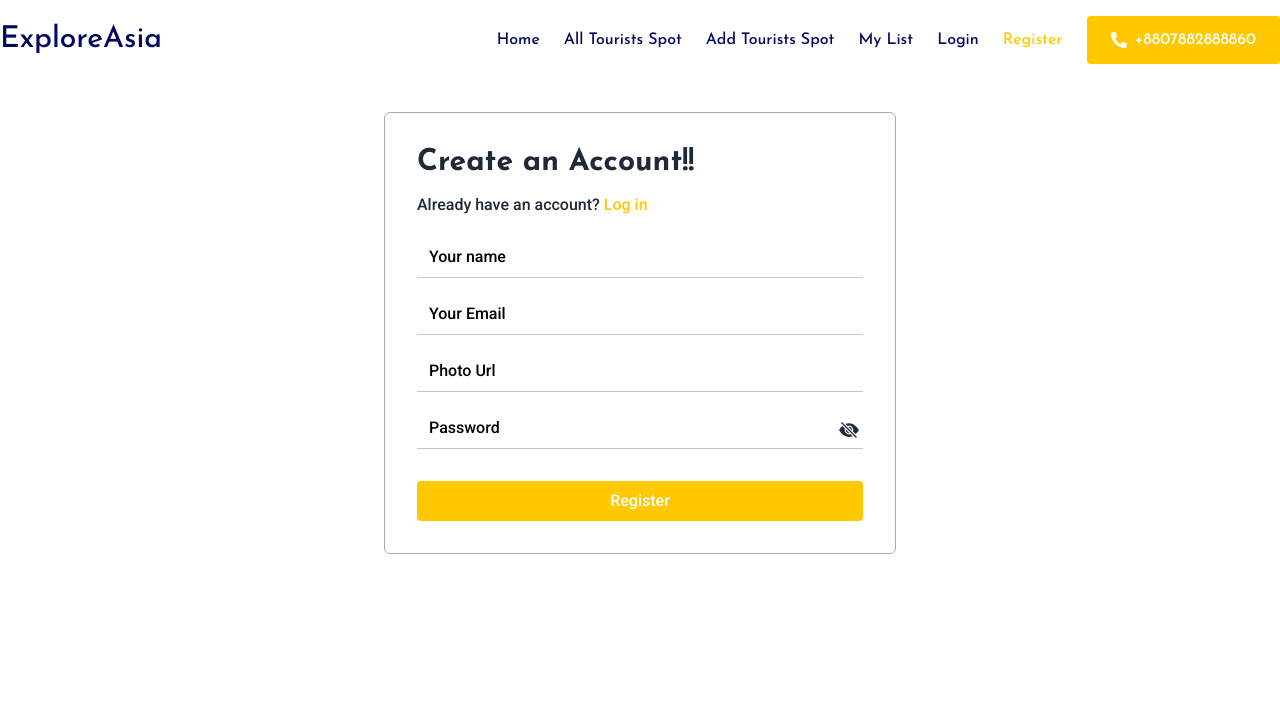
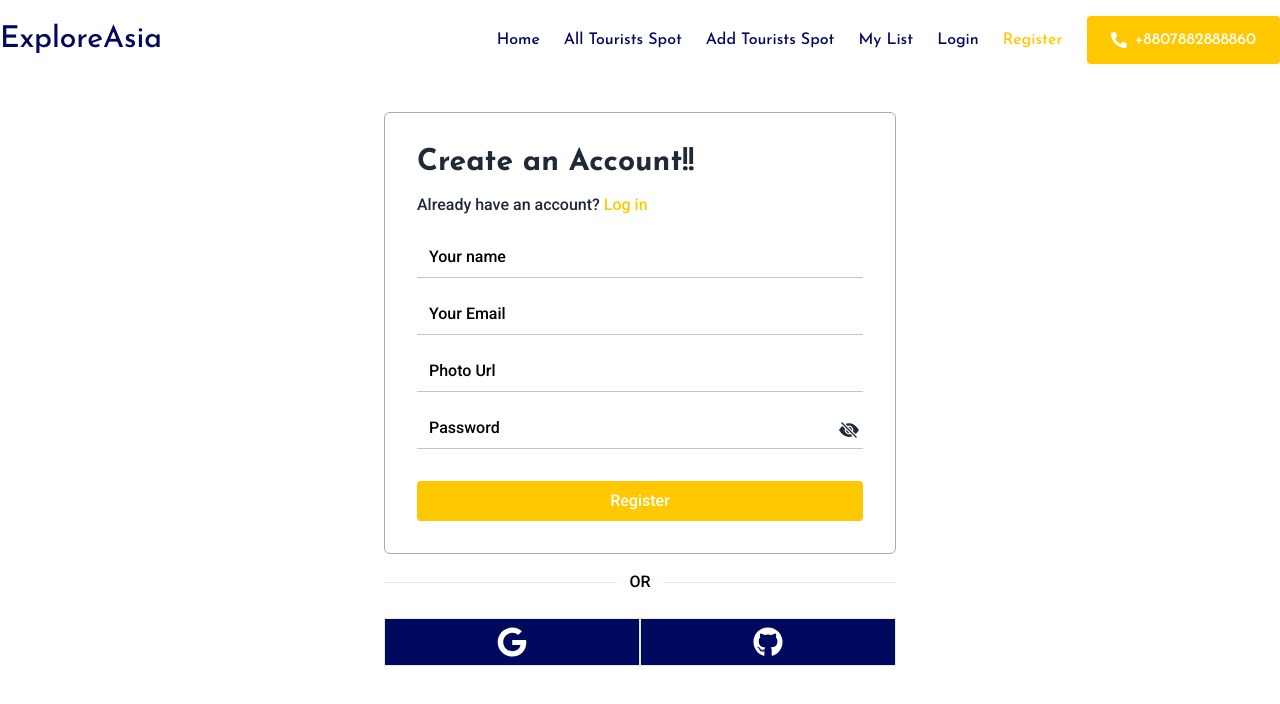
Before and after one commit to kamruzzamanbayezid/A10-tourism-management-website-client, a React (Vite) app: page /register in a window 1280 px wide. Shown: the top 704 px of the page. Built offline with nearby package versions, Linux system fonts and the light colour scheme; no server answers.

Commit message:
added social login

```diff
--- a/src/Components/Menubar/Menubar.jsx
+++ b/src/Components/Menubar/Menubar.jsx
@@ -1,11 +1,11 @@
-import { useContext, useState } from "react";
+import { useState } from "react";
 import { HiMenu, HiOutlineX } from "react-icons/hi";
 import { NavLink } from "react-router-dom";
-// import { AuthContent } from "../../Provider/AuthProvider/AuthProvider";
+import UseAuth from "../../Hooks/UseAuth";
 
 const Menubar = () => {
       const [menu, setMenu] = useState(false);
-      // const { user } = useContext(AuthContent);
+      const { user } = UseAuth();
       // console.log(user);
 
       const handleMenu = () => {
@@ -13,7 +13,7 @@ const Menubar = () => {
       }
 
       return (
-            <div className="bg-[#4C4C4C] w-full rounded mt-2">
+            <div className="bg-[#4C4C4C] w-full rounded mt-2 mb-8">
                   <div className="max-w-7xl mx-auto p-2">
                         <div className="flex justify-end items-center gap-2">
                               <div>
@@ -25,18 +25,18 @@ const Menubar = () => {
                               </div>
 
 
-                              {/* {
+                              {
                                     user && <div className="dropdown dropdown-end">
 
                                           <div tabIndex={0} className="w-12 rounded-full">
                                                 <img src={user.photoURL} className="rounded-full" />
                                           </div>
                                           <ul tabIndex={0} className="dropdown-content z-[1] p-3 shadow bg-base-100 rounded-box w-fit">
-                                                <li><a className="text-[#E7AB3C] mb-2">{user.displayName}</a></li>
-                                                <li><a className="text-[#E7AB3C]">{user.email}</a></li>
+                                                <li><a className="text-blue mb-2">{user.displayName}</a></li>
+                                                <li><a className="text-blue">{user.email}</a></li>
                                           </ul>
                                     </div>
-                              } */}
+                              }
 
                         </div>
                         <ul className={`${menu ? 'flex flex-col' : 'hidden'} text-[#FFF] font-medium mt-3`}>
--- /dev/null
+++ b/src/Components/SocialLogin/SocialLogin.jsx
@@ -0,0 +1,40 @@
+import toast from "react-hot-toast";
+import { FaGithub, FaGoogle } from "react-icons/fa";
+import UseAuth from "../../Hooks/UseAuth";
+
+
+const SocialLogin = () => {
+
+      const { googleLogin, githubLogin } = UseAuth();
+
+      const socialLogin = (media) => {
+            media()
+                  .then(() => {
+                        toast.success('Successfully Logged in!!')
+
+
+                  })
+                  .catch(error => {
+                        toast.error(error.message)
+                  })
+      }
+
+      return (
+            <div>
+                  <div className="my-6 gap-0 flex items-center">
+                        <button onClick={() => socialLogin(googleLogin)} aria-label="Login with Google" type="button" className=" flex items-center justify-center w-full py-2 space-x-4 border bg-[#00095E] focus:ring-2 focus:ring-offset-1 dark:border-gray-600 focus:dark:ring-violet-600">
+                              <FaGoogle className="text-3xl text-white" />
+
+                        </button>
+
+                        <button onClick={() => socialLogin(githubLogin)} aria-label="Login with GitHub" role="button" className="flex items-center justify-center w-full py-2 space-x-4 border focus:ring-2 focus:ring-offset-1 dark:border-gray-600 focus:dark:ring-violet-600 bg-[#00095E]">
+                              <FaGithub className="text-3xl text-white" />
+
+                        </button>
+
+                  </div>
+            </div>
+      );
+};
+
+export default SocialLogin;
--- /dev/null
+++ b/src/Hooks/UseAuth.jsx
@@ -0,0 +1,10 @@
+import { useContext } from "react";
+import { AuthContext } from "../Provider/AuthProvider";
+
+const UseAuth = () => {
+
+      const auth = useContext(AuthContext);
+      return auth;
+};
+
+export default UseAuth;
--- a/src/Pages/Register/Register.jsx
+++ b/src/Pages/Register/Register.jsx
@@ -1,14 +1,18 @@
-import { Link } from "react-router-dom";
+import { Link, useNavigate } from "react-router-dom";
 import { useForm } from "react-hook-form";
 import toast from "react-hot-toast";
 import { BsEyeFill, BsEyeSlashFill } from "react-icons/bs";
 import { useState } from "react";
 import CommonButton from "../../Components/CommonButton/CommonButton";
+import UseAuth from "../../Hooks/UseAuth";
+import SocialLogin from "../../Components/SocialLogin/SocialLogin";
 // import SocialLogin from ../../Components/SocialLogin/SocialLogin";
 
 const Register = () => {
 
       const [showPassword, setShowPassword] = useState(false);
+      const { createUser, userUpdate } = UseAuth();
+      const navigate = useNavigate();
 
       // using react hook form
       const { register, handleSubmit, formState: { errors } } = useForm()
@@ -25,6 +29,25 @@ const Register = () => {
             if (!/[a-z]/.test(password)) {
                   return toast.error('Password should have at least one lowercase letter!!')
             }
+
+            // crate user
+            createUser(email, password)
+                  .then(() => {
+
+                        // update profile
+                        userUpdate(name, url)
+                              .then(() => {
+                                    toast.success('User Create successfully!!');
+                                    navigate('/')
+                                    console.log('user agaya');
+                              })
+                              .catch(error => {
+                                    toast.error(error.message)
+                              })
+                  })
+                  .catch(error => {
+                        toast.error(error.message)
+                  })
 
       }
 
@@ -75,7 +98,15 @@ const Register = () => {
                               </form>
                         </div>
 
+                        <div className="px-4 lg:px-0">
+                              <div className="flex items-center w-full my-4">
+                                    <hr className="w-full dark:text-gray-600" />
+                                    <p className="px-3 dark:text-gray-600 text-[#000000] font-medium">OR</p>
+                                    <hr className="w-full dark:text-gray-600" />
+                              </div>
 
+                              <SocialLogin />
+                        </div>
 
                   </div>
             </div>
--- a/src/Provider/AuthProvider.jsx
+++ b/src/Provider/AuthProvider.jsx
@@ -1,7 +1,7 @@
 import PropTypes from 'prop-types';
 import { createContext, useEffect, useState } from 'react';
-import auth from '../Config/firebase.config';
 import { GithubAuthProvider, GoogleAuthProvider, createUserWithEmailAndPassword, onAuthStateChanged, signInWithEmailAndPassword, signInWithPopup, signOut, updateProfile } from 'firebase/auth';
+import auth from '../Config/Firebase.config';
 
 
 export const AuthContext = createContext(null);
--- a/src/Routs/Router.jsx
+++ b/src/Routs/Router.jsx
@@ -16,7 +16,8 @@ const router = createBrowserRouter([
                   {
                         path: '/register',
                         element: <Register />
-                  }
+                  },
+
             ]
       }
 ]);
--- a/src/config/Firebase.config.jsx
+++ b/src/config/Firebase.config.jsx
@@ -15,5 +15,4 @@ const app = initializeApp(firebaseConfig);
 const auth = getAuth(app);
 
 
-
 export default auth;
--- a/src/main.jsx
+++ b/src/main.jsx
@@ -3,11 +3,14 @@ import ReactDOM from 'react-dom/client'
 import './index.css'
 import { RouterProvider } from 'react-router-dom'
 import router from './Routs/Router.jsx'
+import AuthProvider from './Provider/AuthProvider.jsx'
+import { Toaster } from 'react-hot-toast'
 
 ReactDOM.createRoot(document.getElementById('root')).render(
   <React.StrictMode>
-
+    <AuthProvider>
       <RouterProvider router={router} />
-
+      <Toaster />
+    </AuthProvider>
   </React.StrictMode>,
 )
```
Also changed, not shown: src/Components/Navbar/Navbar.jsx (+39 -28 lines).
